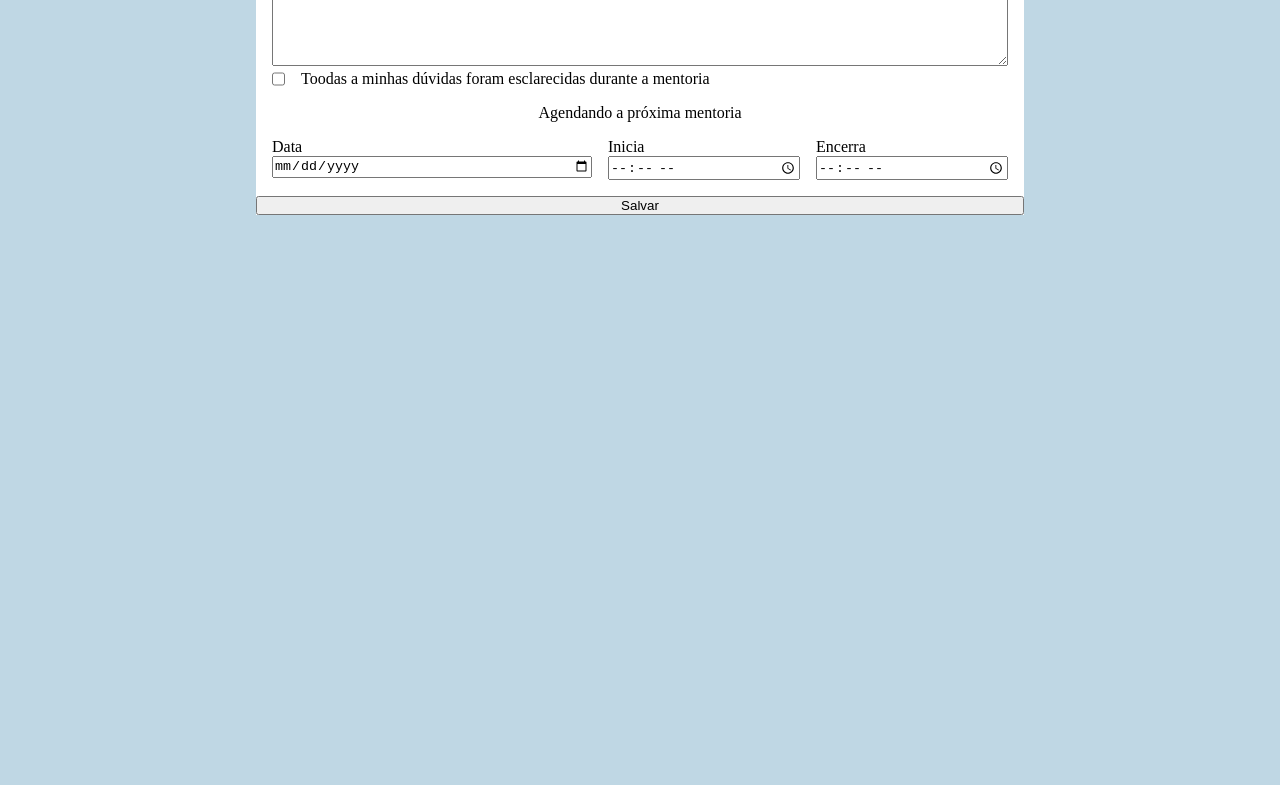
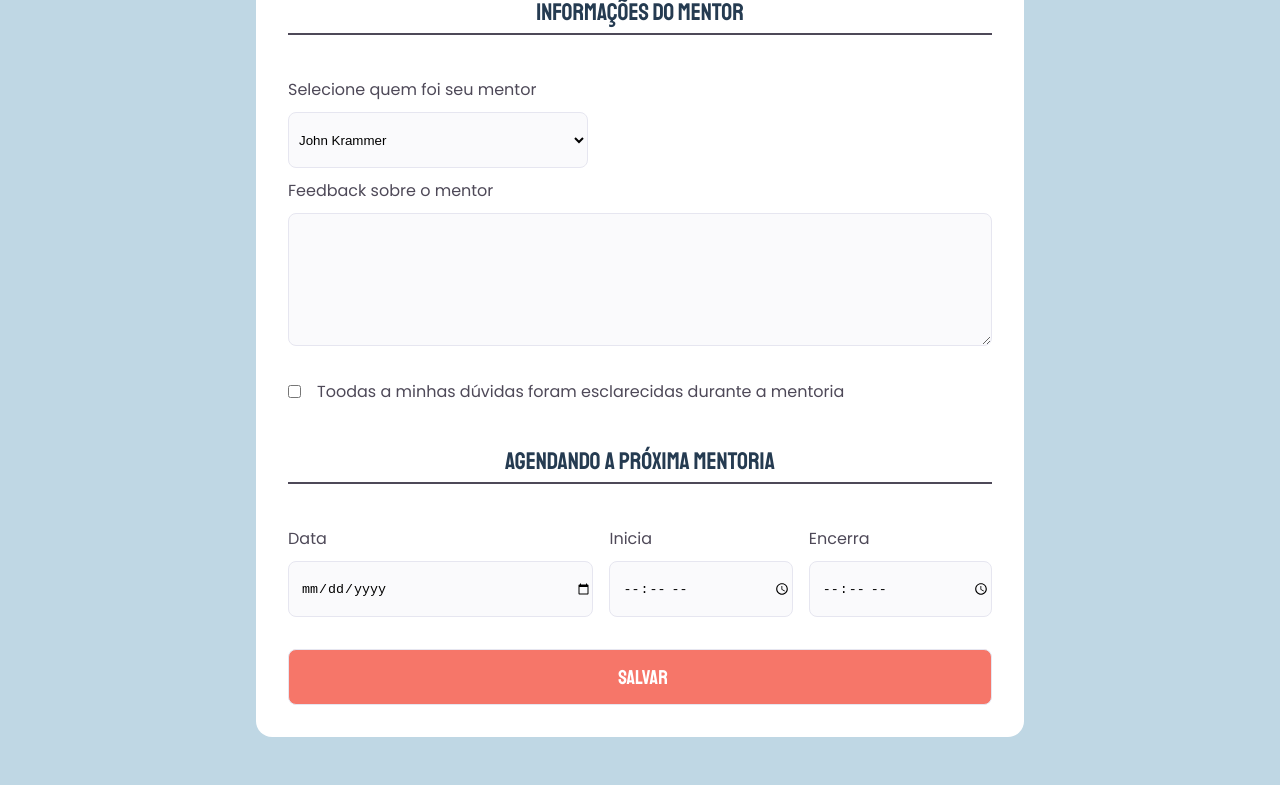
Before and after one commit to MarcioPAraujo/rocketseat-challenges, a plain HTML site: page challenge-6.1/index.html in a window 1280 px wide. Shown: the part 559-1344 px from the top of the page. Before the commit the page ends 800 px from the top, so only its background shows below. Drawn offline with Linux system fonts and the light colour scheme.

Commit message:
main layout done

```diff
--- a/challenge-6.1/index.html
+++ b/challenge-6.1/index.html
@@ -20,6 +20,7 @@
                     <legend>Informações pessoais</legend>
                 </div>
                 <div class="info">
+
                     <div class="name-info">
                         <div>
                             <label for="name">Nome</label>
@@ -42,7 +43,9 @@
                 <div class="legend">
                     <legend>Informações do mentor</legend>
                 </div>
+
                 <div class="info">
+                    <div class="line"></div>
                     <div>
                         <label for="mentor">Selecione quem foi seu mentor</label>
                         <select id="mentor">
@@ -52,7 +55,7 @@
                         </select>
                     </div>
                     <div>
-                        <label for="experience">Fed back sobre o mentor</label>
+                        <label for="experience">Feedback sobre o mentor</label>
                         <textarea id="experience"></textarea>
                     </div>
                     <div id="check">
@@ -67,7 +70,10 @@
                 <div class="legend">
                     <legend>Agendando a próxima mentoria</legend>
                 </div>
-                <div id="time" class="info">
+                <div class="info">
+                    <div class="line"></div>
+                    <div id="time">
+
                         <div id="day">
                             <label for="data">Data</label>
                             <input type="date" id="data">
@@ -81,9 +87,10 @@
                             <input type="time" id="time-end">
                         </div>
                     </div>
+                </div>
             </fieldset>
 
-            <input type="submit" value="Salvar" id="save-button">
+            <div class="save"><input type="submit" value="Salvar" id="save-button"></div>
 
         </form>
     </main>
--- a/challenge-6.1/style.css
+++ b/challenge-6.1/style.css
@@ -1,8 +1,18 @@
 @charset "UTF-8";
+
+@import url('https://fonts.googleapis.com/css2?family=Poppins&family=Staatliches&display=swap');
+
 
 :root{
     --body-background:#BFD7E4;
     --pink:#F67669;
+    --input-background:#FAFAFC;
+    --border:#E6E6F0;
+
+    --poppins:'Poppins', sans-serif;
+    --staatliches:'Staatliches', sans-serif;
+    --font-color:#4E4958;
+    --legend-font-color:#253B51;
 }
 
 *{
@@ -24,6 +34,8 @@ body::before{
 }
 body{
     background-color: var(--body-background);
+    font-family: var(--poppins);
+    color: var(--font-color);
 }
 header{
     display: flex;
@@ -36,6 +48,9 @@ header{
 #avaliation-img{
     margin-top: 1em;
 }
+h1,legend{
+    font-family: var(--staatliches);
+}
 h1,p{
     color: white;
 }
@@ -46,6 +61,7 @@ h1,p{
 main{
     display: flex;
     justify-content: center;
+    margin-bottom: 3em;
 }
 
 
@@ -56,6 +72,8 @@ form{
 
     width: 60%;
     background-color: white;
+
+    border-radius: 16px 16px 16px 16px;
 }
 fieldset{
     width: 100%;
@@ -65,9 +83,33 @@ fieldset{
 }
 .legend{
     text-align: center;
+    color: var(--legend-font-color);
+    font-size: 24px;
+    padding-bottom: 6px;
+}
+.line{
+    width: 100%;
+    border: 1px solid var(--font-color);
+    margin-bottom: 2em;
+}
+label{
+    padding: 10px 10px 10px 0px;
 }
 input{
     width: 100%;
+    height: 56px;
+    border-radius: 8px;
+    background-color: var(--input-background);
+    border: 1px solid var(--border);
+    text-indent: 6px;
+}
+select{
+    width: 300px;
+    height: 56px;
+    border-radius: 8px;
+    background-color: var(--input-background);
+    border: 1px solid var(--border);
+    text-indent: 6px;
 }
 #doubt{
     width: auto;
@@ -79,13 +121,11 @@ input{
 
     color: white;
 
+    border-radius: 16px 16px 0px 0px;
 
 }
-form, #personal-info{
-    border-radius: 1em 1em 0 0;
-}
 .info{
-    padding: 1em;
+    padding: 0em 2em 2em ;
     display: flex;
     flex-direction: column;
 
@@ -104,10 +144,20 @@ form, #personal-info{
 textarea{
     width: 100%;
     height: 10em;
+    border-radius: 8px;
+    background-color: var(--input-background);
+    border: 1px solid var(--border);
 }
 #check{
+    padding-top: 1em;
     display: flex;
     gap: 1em;
+}
+#check input{
+    height: auto;
+    border-radius: 16px;
+    background-color: var(--input-background);
+    border: 1px solid var(--border);
 }
 #time{
     display: flex;
@@ -120,3 +170,13 @@ textarea{
 .hour{
     width: 90%;
 }
+.save{
+    width: 100%;
+    padding: 0em 2em 2em ;
+}
+#save-button{
+    background-color: var(--pink);
+    color: white;
+    font-family: var(--staatliches);
+    font-size: 20px;
+}
```
Lines whose indentation alone changed are shown as unchanged.
